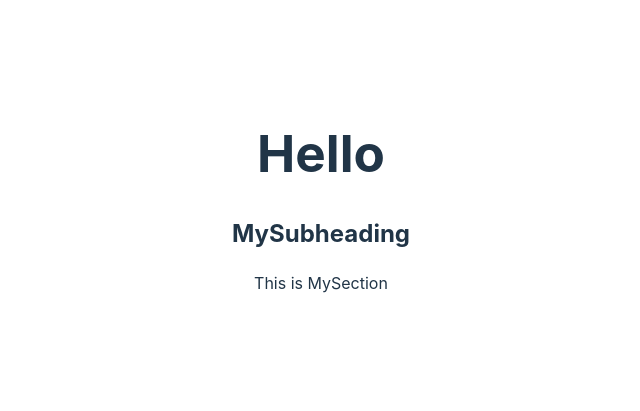
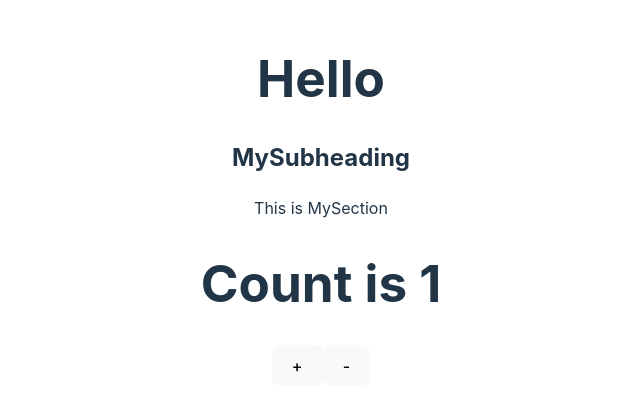
Before and after one commit to abduromanov2020/typescript-react-tutorial, a React (Vite) app: page / in a window 1280 px wide. Shown: the part 199-610 px from the top of the page, without its empty margins (319-959 px from the left). Built offline with nearby package versions, Linux system fonts and the light colour scheme.

Commit message:
feature: add counter components

```diff
--- a/src/App.tsx
+++ b/src/App.tsx
@@ -1,12 +1,17 @@
 import Heading from "./components/Heading";
 import Section from "./components/Section";
 import "./App.css";
+import { useState } from "react";
+import Counter from "./components/Counter";
 
 function App() {
+  const [count, setCount] = useState(1);
+
   return (
     <>
       <Heading title="Hello" />
       <Section>This is MySection</Section>
+      <Counter setCount={setCount}>Count is {count}</Counter>
     </>
   );
 }
--- /dev/null
+++ b/src/components/Counter.tsx
@@ -0,0 +1,18 @@
+import { ReactNode } from "react";
+
+type CounterProps = {
+  setCount: React.Dispatch<React.SetStateAction<number>>;
+  children: ReactNode;
+};
+
+function Counter({ setCount, children }: CounterProps) {
+  return (
+    <>
+      <h1>{children}</h1>
+      <button onClick={() => setCount((prev) => prev + 1)}>+</button>
+      <button onClick={() => setCount((prev) => prev - 1)}>-</button>
+    </>
+  );
+}
+
+export default Counter;
```
